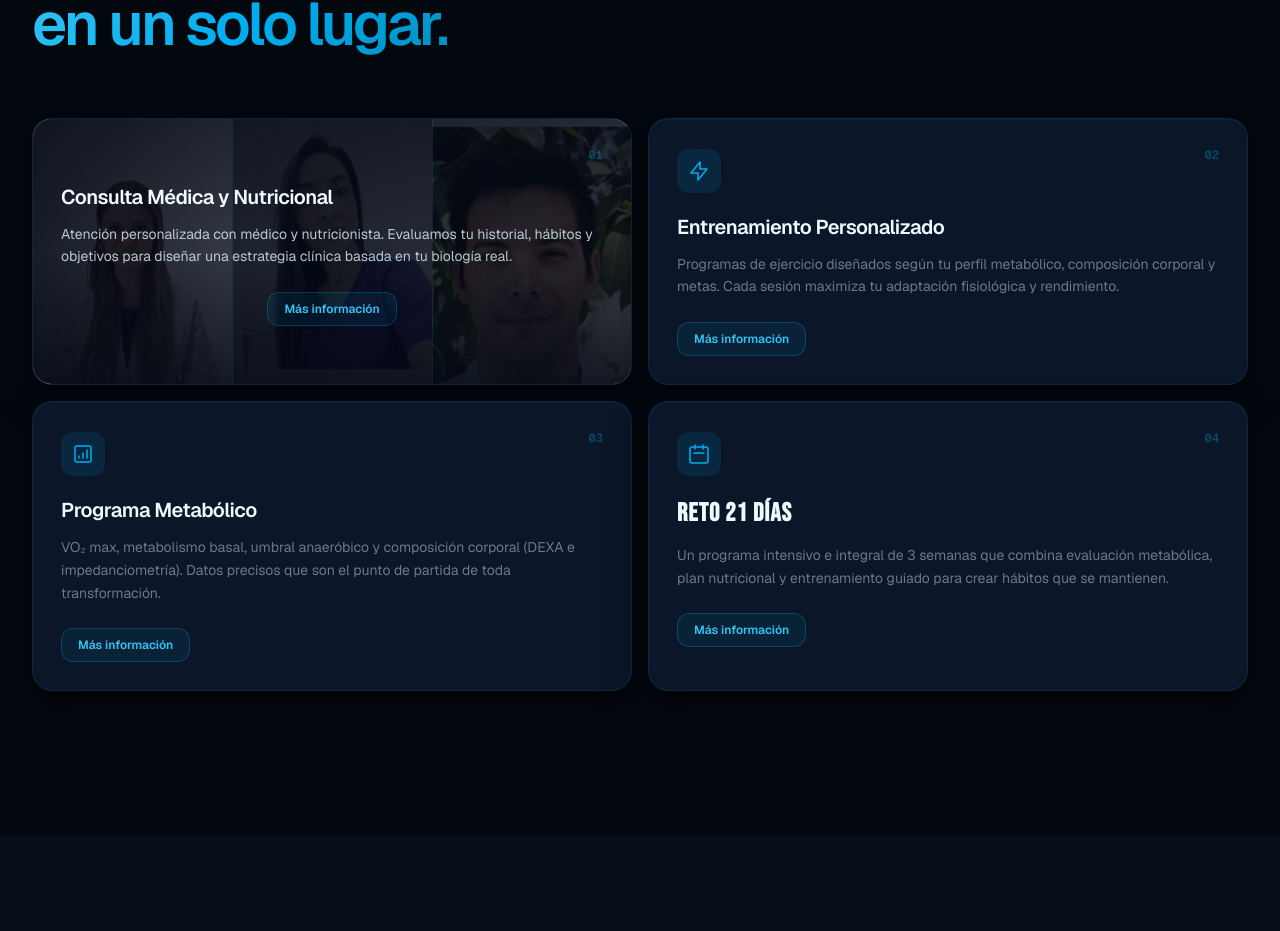
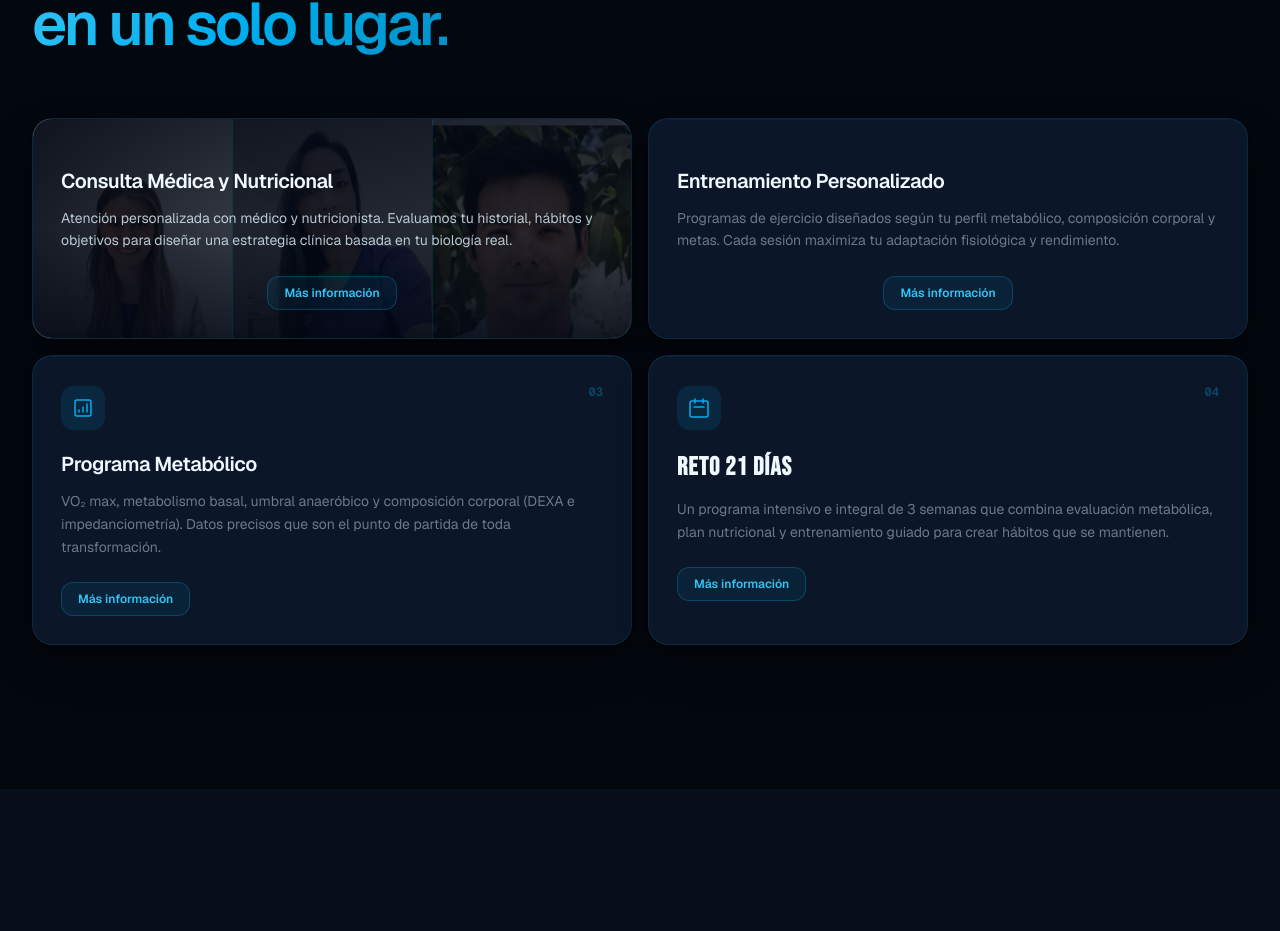
Before and after one commit to felipemunoz1983-alt/centro-metabolico, a Next.js app: page / in a window 1280 px wide. Shown: the part 2661-3592 px from the top of the page. Built offline with nearby package versions, Linux system fonts and the light colour scheme.

Commit message:
services: card02 remove icon+number, center button

```diff
--- a/src/components/sections/ServicesSection.tsx
+++ b/src/components/sections/ServicesSection.tsx
@@ -115,8 +115,8 @@ export function ServicesSection() {
 
                 <div className="relative z-10">
                 <div className="flex items-start gap-5">
-                  {/* Icon — hidden on card 01 (has photo background) */}
-                  {i !== 0 && (
+                  {/* Icon — hidden on cards 01 and 02 */}
+                  {i !== 0 && i !== 1 && (
                     <div
                       className="mt-0.5 flex h-11 w-11 flex-shrink-0 items-center justify-center rounded-xl"
                       style={{ backgroundColor: "rgba(0,174,239,0.12)", color: "var(--brand)" }}
@@ -125,13 +125,15 @@ export function ServicesSection() {
                     </div>
                   )}
 
-                  {/* Number */}
+                  {/* Number — hidden on cards 01 and 02 */}
+                  {i !== 0 && i !== 1 && (
                     <span
                       className="ml-auto text-xs font-mono font-semibold"
                       style={{ color: "rgba(0,174,239,0.35)" }}
                     >
                       {service.number}
                     </span>
+                  )}
                 </div>
 
                 <h3
@@ -146,7 +148,7 @@ export function ServicesSection() {
                 </p>
 
                 {/* Button */}
-                <div className={`mt-6 ${i === 0 ? "flex justify-center" : ""}`}>
+                <div className={`mt-6 ${i === 0 || i === 1 ? "flex justify-center" : ""}`}>
                   {(service as typeof service & { href?: string }).href ? (
                     <Link
                       href={(service as typeof service & { href?: string }).href!}
```
Lines whose indentation alone changed are shown as unchanged.
